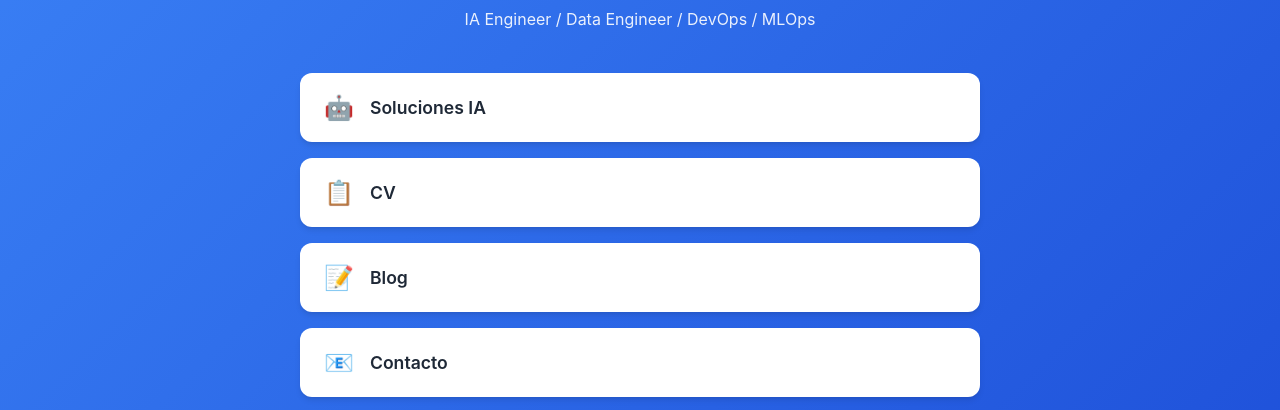
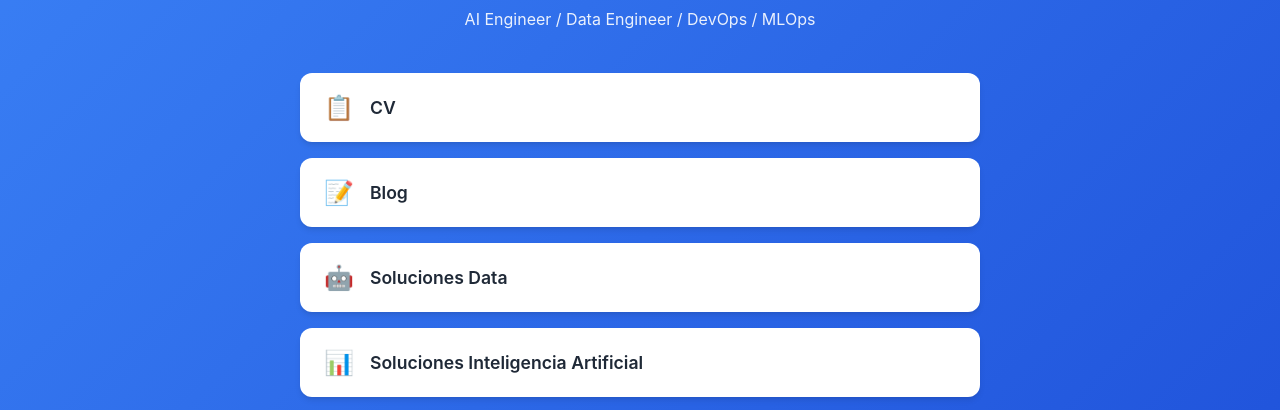
Before and after one commit to Rafamg96/linktree, a plain HTML site: page index.html in a window 1280 px wide. Shown: the part 202-612 px from the top of the page. Drawn offline with Linux system fonts and the light colour scheme.

Commit message:
Apply changes

```diff
--- a/index.html
+++ b/index.html
@@ -17,24 +17,31 @@
                 <img src="./profile.jpeg" alt="Profile Picture" id="profile-img">
             </div>
             <h1 class="name">Rafael Muñoz González</h1>
-            <p class="bio">IA Engineer / Data Engineer / DevOps / MLOps</p>
+            <p class="bio">AI Engineer / Data Engineer / DevOps / MLOps</p>
         </div>
 
         <!-- Links Section -->
         <div class="links">
-            <a href="https://rafamg96.github.io/ai_project/" class="link-card" target="_blank" rel="noopener noreferrer">
-                <span class="link-icon">🤖</span>
-                <span class="link-text">Soluciones IA</span>
-            </a>
 
-            <a href="https://media.licdn.com/dms/document/media/v2/D4D2DAQEHbo8jpsmpxw/profile-treasury-document-pdf-analyzed/B4DZlXg4ddHYAg-/0/1758109863951?e=1759968000&v=beta&t=dkodGrppz-MAHymkScyZGyVuOlfSygYc02zPjQ1QXAk" class="link-card" target="_blank" rel="noopener noreferrer">
+            <a href="ExperienciaRafa.pdf" class="link-card" target="_blank" rel="noopener noreferrer">
                 <span class="link-icon">📋</span>
                 <span class="link-text">CV</span>
             </a>
 
-            <a href="https://rafamg96.github.io/blogs" class="link-card" target="_blank" rel="noopener noreferrer">
+
+            <a href="https://www.ramu-solutions.eu/blog.html" class="link-card" target="_blank" rel="noopener noreferrer">
                 <span class="link-icon">📝</span>
                 <span class="link-text">Blog</span>
+            </a>
+
+            <a href="https://www.ramu-solutions.eu/" class="link-card" target="_blank" rel="noopener noreferrer">
+                <span class="link-icon">🤖</span>
+                <span class="link-text">Soluciones Data</span>
+            </a>
+
+            <a href="https://www.ramu-solutions.eu/ai_project/" class="link-card" target="_blank" rel="noopener noreferrer">
+                <span class="link-icon">📊</span>
+                <span class="link-text">Soluciones Inteligencia Artificial</span>
             </a>
 
             <a href="mailto:rafamg96@gmail.com" class="link-card" target="_blank" rel="noopener noreferrer">
```
Also changed, not shown: profile.jpg (added), 1 other file.
